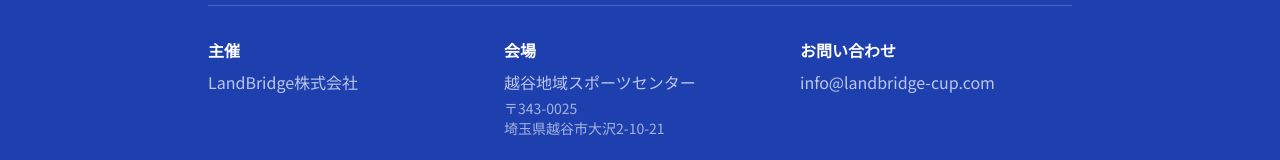
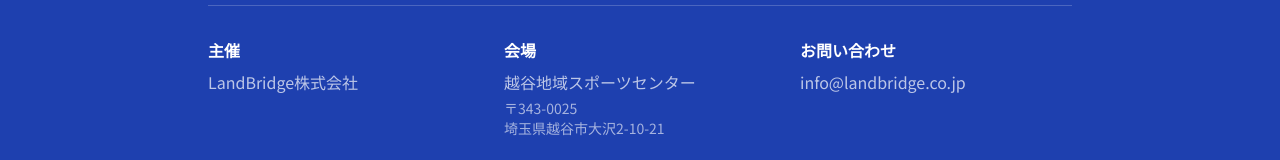
Before and after one commit to MimoriKazuki/sports-lp, a Next.js app: page / in a window 1280 px wide. Shown: the part 4963-5123 px from the top of the page. Built offline with nearby package versions, Linux system fonts and the light colour scheme.

Commit message:
fix: お問い合わせメールアドレスをinfo@landbridge.co.jpに変更

```diff
--- a/components/EntryFormModal.tsx
+++ b/components/EntryFormModal.tsx
@@ -545,7 +545,7 @@ export default function EntryFormModal({ isOpen, onClose }: EntryFormModalProps)
                   <h4 className="font-bold">6. お問い合わせ</h4>
                   <p>個人情報の取り扱いに関するお問い合わせは、以下までご連絡ください：</p>
                   <p>LandBridge株式会社<br />
-                  Email: info@landbridge-cup.com</p>
+                  Email: info@landbridge.co.jp</p>
                 </div>
                 <button
                   onClick={() => setShowPrivacy(false)}
--- a/components/Footer.tsx
+++ b/components/Footer.tsx
@@ -31,10 +31,10 @@ export default function Footer() {
               <p className="font-bold mb-2">お問い合わせ</p>
               <p className="text-white/70">
                 <a
-                  href="mailto:info@landbridge-cup.com"
+                  href="mailto:info@landbridge.co.jp"
                   className="hover:text-accent-lime transition-colors"
                 >
-                  info@landbridge-cup.com
+                  info@landbridge.co.jp
                 </a>
               </p>
             </div>
```
